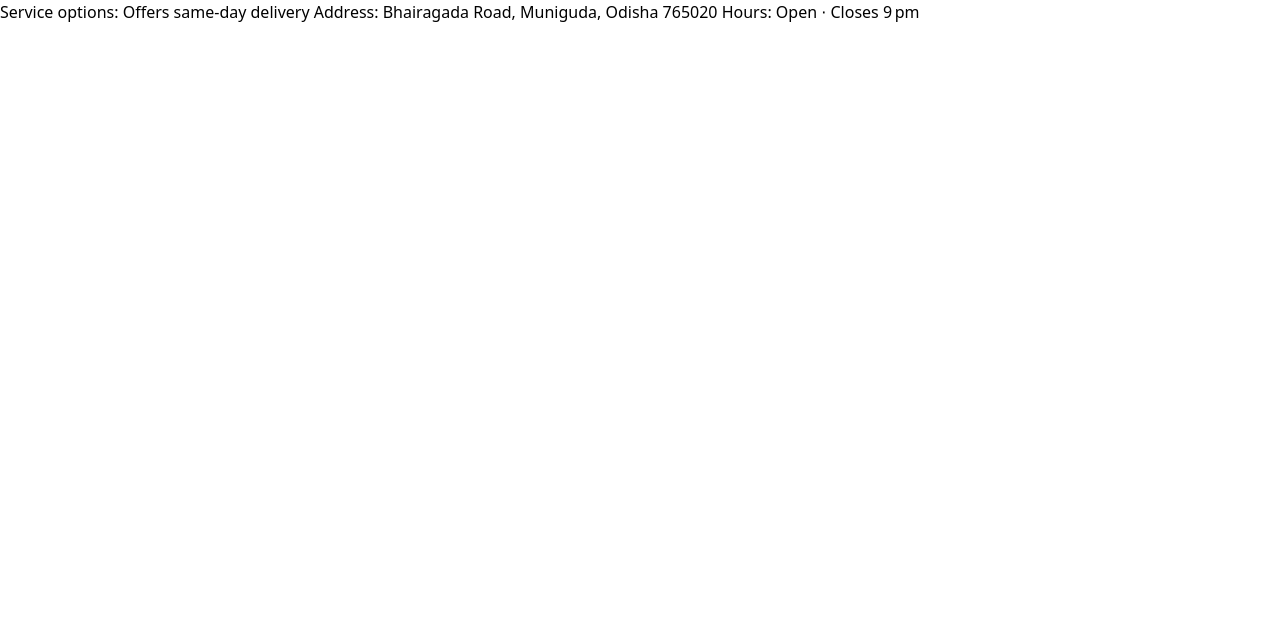
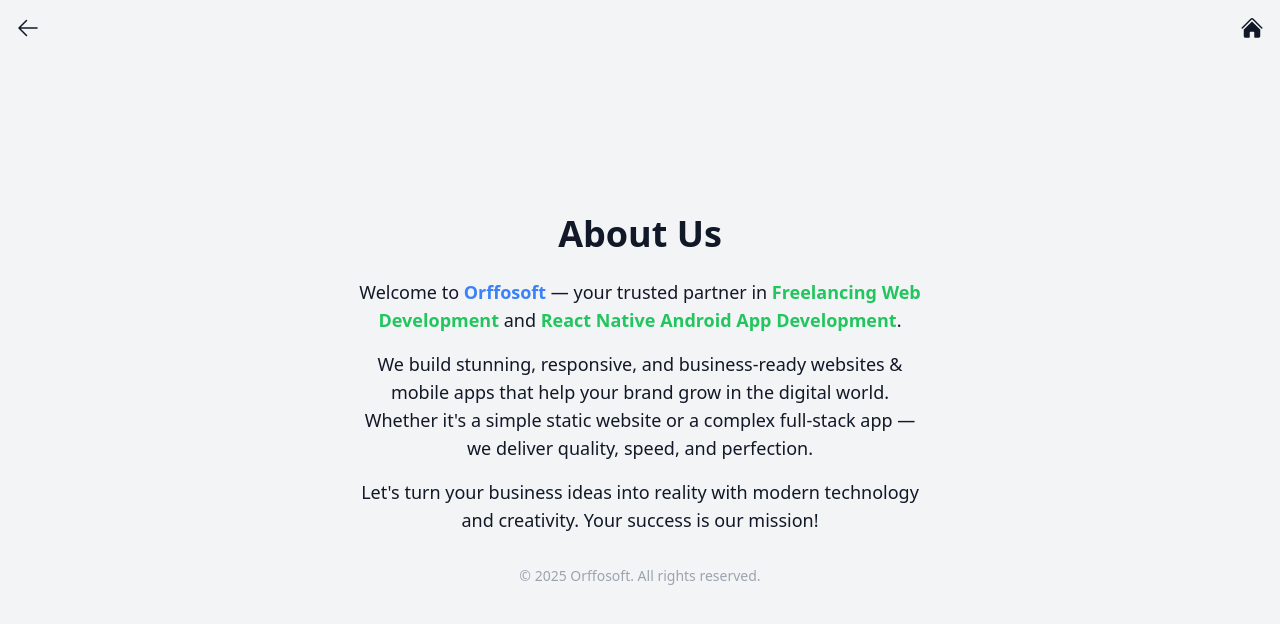
Before and after one commit to jitu335/Nextjs-Shopkeepers, a Next.js app: page /aboutus in a window 1280 px wide. Shown: the top 624 px of the page. Built offline with nearby package versions, Linux system fonts and the light colour scheme.

Commit message:
15-06-2025 commit.2

```diff
--- a/pages/aboutus.js
+++ b/pages/aboutus.js
@@ -1,13 +1,57 @@
 import React from 'react'
+import Link from "next/link";
+import { ArrowLeftIcon, HomeIcon } from "@heroicons/react/24/solid";
+import { useDarkMode } from "../context/DarkModeContext";
 
 export default function aboutus() {
+   const { darkMode } = useDarkMode();
+
     return (
-      <div>
-      Service options: Offers same-day delivery
-      Address: Bhairagada Road, Muniguda, Odisha 765020
-      Hours:
-      Open ⋅ Closes 9 pm
+         <div
+      className={`min-h-screen flex flex-col items-center justify-center px-4 py-10 relative ${
+        darkMode ? "bg-gray-900 text-white" : "bg-gray-100 text-gray-900"
+      }`}
+    >
+      {/* Back Icon - Top Left */}
+      <div className="absolute top-4 left-4">
+        <Link href="#" onClick={() => window.history.back()}>
+          <ArrowLeftIcon className="h-6 w-6 cursor-pointer hover:text-blue-500 transition" />
+        </Link>
+      </div>
 
+      {/* Home Icon - Top Right */}
+      <div className="absolute top-4 right-4">
+        <Link href="/">
+          <HomeIcon className="h-6 w-6 cursor-pointer hover:text-blue-500 transition" />
+        </Link>
       </div>
+
+      {/* About Content */}
+      <h1 className="text-3xl sm:text-4xl font-extrabold mb-6 text-center">
+        About Us
+      </h1>
+
+      <p className="max-w-xl text-center text-base sm:text-lg leading-relaxed">
+        Welcome to <span className="font-semibold text-blue-500">Orffosoft</span> — your trusted partner in
+        <span className="font-semibold text-green-500"> Freelancing Web Development </span>
+        and
+        <span className="font-semibold text-green-500"> React Native Android App Development</span>.
+      </p>
+
+      <p className="max-w-xl text-center text-base sm:text-lg mt-4 leading-relaxed">
+        We build stunning, responsive, and business-ready websites & mobile apps that
+        help your brand grow in the digital world. Whether it's a simple static website
+        or a complex full-stack app — we deliver quality, speed, and perfection.
+      </p>
+
+      <p className="max-w-xl text-center text-base sm:text-lg mt-4 leading-relaxed">
+        Let's turn your business ideas into reality with modern technology and creativity.
+        Your success is our mission!
+      </p>
+
+      <p className="mt-8 text-sm text-gray-400 dark:text-gray-500 text-center">
+        © {new Date().getFullYear()} Orffosoft. All rights reserved.
+      </p>
+    </div>
     );
   }
--- a/pages/components/Navbar.js
+++ b/pages/components/Navbar.js
@@ -13,32 +13,12 @@
 import { useDarkMode } from "../../context/DarkModeContext";
 
 function Navbar() {
-  // const [darkMode, setDarkMode] = useState(false);
   const [showDropdown, setShowDropdown] = useState(false);
   const [menuOpen, setMenuOpen] = useState(false);
 
   const router = useRouter();
   const { darkMode, toggleDarkMode } = useDarkMode();
 
-  // useEffect(() => {
-  //   const savedTheme = localStorage.getItem("theme");
-  //   if (savedTheme === "dark") {
-  //     setDarkMode(true);
-  //     document.documentElement.classList.add("dark");
-  //   }
-  // }, []);
-
-  // const toggleDarkMode = () => {
-  //   const isDark = !darkMode;
-  //   setDarkMode(isDark);
-  //   localStorage.setItem("theme", isDark ? "dark" : "light");
-
-  //   if (isDark) {
-  //     document.documentElement.classList.add("dark");
-  //   } else {
-  //     document.documentElement.classList.remove("dark");
-  //   }
-  // };
   const handleSelectBusiness = (business) => {
     router.push(`/business/${business}`);
     setShowDropdown(false);
@@ -140,6 +120,16 @@
         <h2 className="text-3xl font-bold text-center">
           Coming Soon – New Features 🎉
         </h2>
+
+        <div className="flex justify-center">
+          <Image
+            src="/my_photos/webdevelopment-img.jpg"
+            alt="Logo"
+            width={4000}
+            height={5060}
+            style={{ height: "400px", width: "auto", objectFit: "contain" }}
+          />
+        </div>
       </main>
     </div>
   );
--- a/pages/contactus.js
+++ b/pages/contactus.js
@@ -1,14 +1,59 @@
-import React from 'react'
+import React from "react";
+import { useDarkMode } from "@/context/DarkModeContext";
+import Link from "next/link";
+import { ArrowLeftIcon, HomeIcon } from "@heroicons/react/24/solid";
 
 
 export default function contact() {
+  const { darkMode } = useDarkMode();
+
   return (
-    <div>
-    Service options: Offers same-day delivery
-    Address: Bhairagada Road, Muniguda, Odisha 765020
-    Hours:
-    Open ⋅ Closes 9 pm
+    <div
+      className={`min-h-screen flex items-center justify-center px-4 py-10 ${
+        darkMode ? "bg-gray-900 text-white" : "bg-gray-100 text-gray-900"
+      }`}
+    >
+      {/* Back Icon - Top Left */}
+      <div className="absolute top-4 left-4">
+        <Link href="/" onClick={() => window.history.back()}>
+          <ArrowLeftIcon className="h-6 w-6 cursor-pointer hover:text-blue-500 transition" />
+        </Link>
+      </div>
 
+      {/* Home Icon - Top Right */}
+      <div className="absolute top-4 right-4">
+        <Link href="/">
+          <HomeIcon className="h-6 w-6 cursor-pointer hover:text-blue-500 transition" />
+        </Link>
+      </div>
+
+      {/* Contact Card */}
+      <div className="max-w-md w-full bg-white dark:bg-gray-800 rounded-xl shadow-lg p-6 transition-all duration-300 mt-12">
+        <h2 className="text-2xl font-semibold mb-4 text-center">Contact Us</h2>
+
+        <div className="space-y-4 text-sm">
+          <div className="flex items-center">
+            <span className="font-semibold w-28">Service:</span>
+            <span>Same-day delivery available</span>
+          </div>
+
+          <div className="flex items-start">
+            <span className="font-semibold w-28">Address:</span>
+            <span>Bhairagada Road, Muniguda, Odisha 765020</span>
+          </div>
+
+          <div className="flex items-center">
+            <span className="font-semibold w-28">Hours:</span>
+            <span>Open ⋅ Closes 9 PM</span>
+          </div>
+        </div>
+
+        <div className="mt-6 text-center">
+          <a href="tel:+919876543210" className="bg-blue-600 hover:bg-blue-700 text-white px-4 py-2 rounded-md inline-block transition">
+            Call Now
+          </a>
+        </div>
+      </div>
     </div>
   );
 }
```
Also changed, not shown: public/my_photos/webdevelopment-img.jpg (added).
